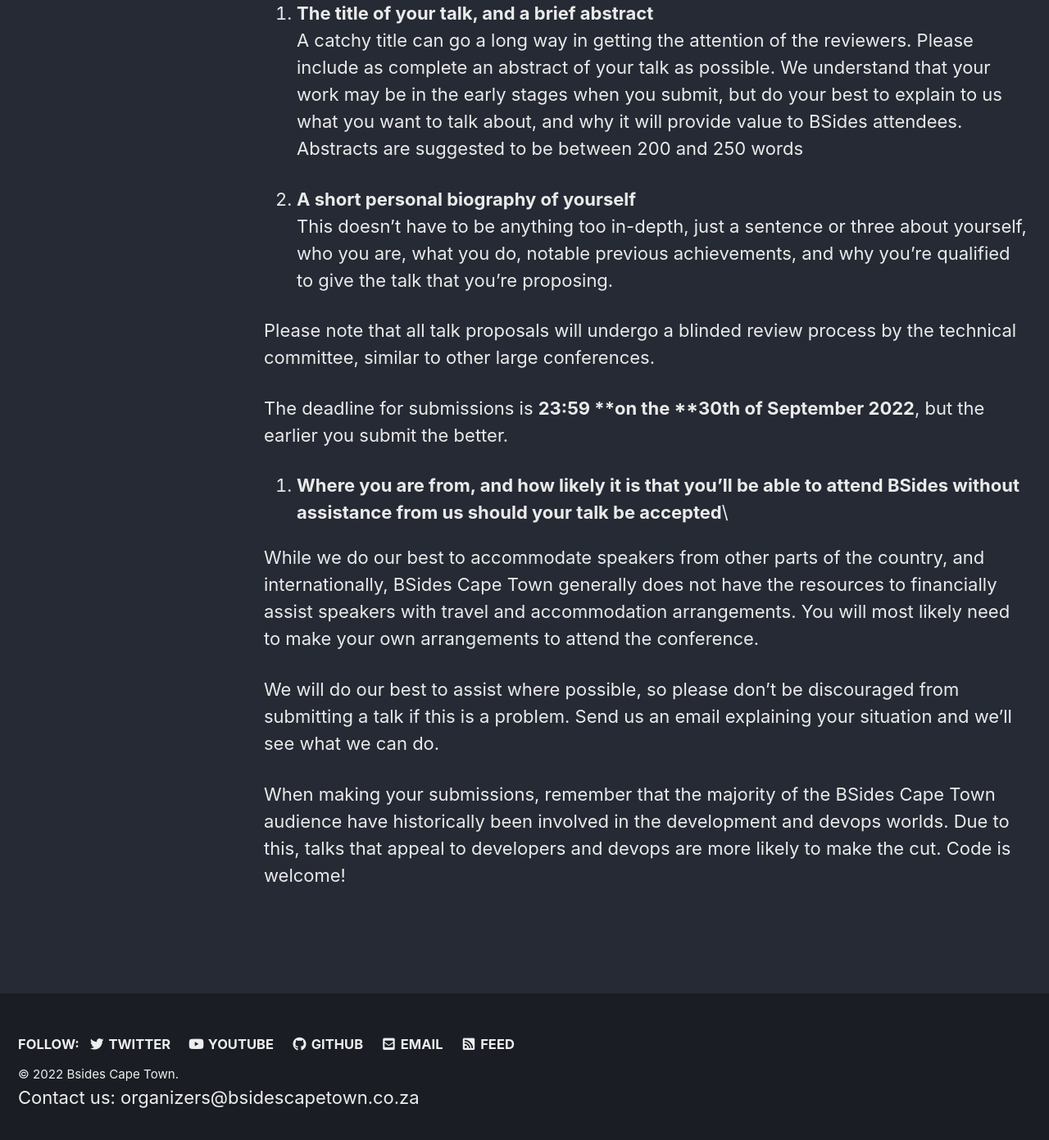
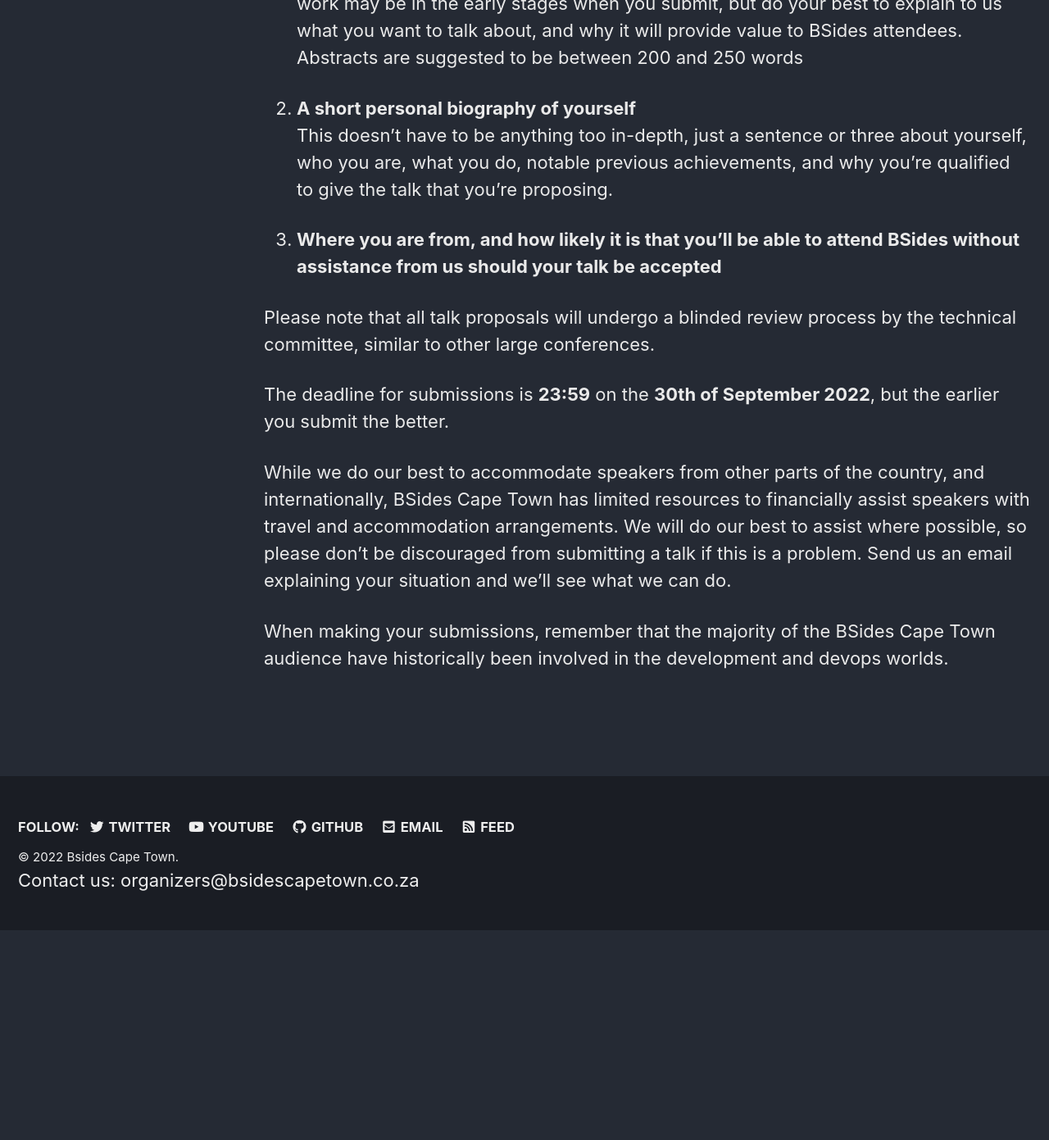
Before and after one commit to bsidescapetown/bsidescapetown.github.io, a Jekyll site: the page built from _pages/bsides-conf/2022-cfp.md, in a window 1280 px wide and 1400 px high, scrolled down 2435 px. Shown: the top 1391 px of the window at 82% size. Built offline with Jekyll 4.4.1, drawn with Linux system fonts in a browser that asks for light colours; cached includes are drawn as plain includes; comment, search, counter and statistics services are not loaded; after the commit the page ends 3570 px from its top, so only the background shows below that; some of the changed text lies outside the part shown.

Commit message:
cfp formatting changes

```diff
--- a/_pages/bsides-conf/2022-cfp.md
+++ b/_pages/bsides-conf/2022-cfp.md
@@ -7,18 +7,14 @@
 author_profile: false
 ---
 
-# Call for Papers
-
-## BSIDES CAPE TOWN CALL FOR PAPERS - 2022
-
 
 ## The CFP for BSides Cape Town 2022 is now OPEN
 
 
 # Theme: Hack From Home (HFH)
 
-**<span style="text-decoration:underline;">Overview \
-</span>**Our theme for 2022, ‘Hack From Home’, is hark back to the days of lockdowns and sitting at home. The theme is also a reflection of the brave new world or age of remote and being able to work from where you want to, rather than onsite visits for a meeting. Our theme is both a look back and look towards the future of infosec and hackers. It is undeniable that we have forever changed the way of the world, but what did and what will that world look like?
+<u>Overview: </u>
+Our theme for 2022, ‘Hack From Home’, is hark back to the days of lockdowns and sitting at home. The theme is also a reflection of the brave new world or age of remote and being able to work from where you want to, rather than onsite visits for a meeting. Our theme is both a look back and look towards the future of infosec and hackers. It is undeniable that we have forever changed the way of the world, but what did and what will that world look like?
 
 **We encourage talks from all over South Africa, as well as globally**, but this year we would especially like to encourage anyone to submit talk proposals, and to actively participate in the conference. The online team meetings and remote teams have made the world flatter and smaller so why shouldn’t our speakers originate from all corners of the world?
 
@@ -44,8 +40,8 @@
 The BSides team and members of the community are also able to mentor if you require some help in preparing.
 
 
-**<span style="text-decoration:underline;">Talk formats</span>**
-**_Standard talks_** with 45 minute time-slots (including questions) to take on a topic. These can  provide a mile­-wide; inch­-deep level of detail and will usually (if they strike interest) result in conversations with others outside of the main speaking room. Talks can also be more focused and provide a more detailed look at a particular area, e.g., a tool, technique, countermeasure, etc. They can also be somewhere in between as long as they will be interesting to our audience.
+**<u>Talk formats</u>**
+**_Standard talks_** with 45 minute time-slots (including questions) to take on a topic. These can  provide a mile-wide; inch-deep level of detail and will usually (if they strike interest) result in conversations with others outside of the main speaking room. Talks can also be more focused and provide a more detailed look at a particular area, e.g., a tool, technique, countermeasure, etc. They can also be somewhere in between as long as they will be interesting to our audience.
 
 **_Lightning talks_** with 5 minute time-slots will be held at the end of the day. These are very quick, very focused talks. These talks must be submitted to speaker ops before lunch time on the day of the conference.
 
@@ -60,17 +56,13 @@
 2. **A short personal biography of yourself**\
 This doesn’t have to be anything too in-depth, just a sentence or three about yourself, who you are, what you do, notable previous achievements, and why you’re qualified to give the talk that you’re proposing.
 
+3. **Where you are from, and how likely it is that you’ll be able to attend BSides without assistance from us should your talk be accepted**
 
 Please note that all talk proposals will undergo a blinded review process by the technical committee, similar to other large conferences.
 
-The deadline for submissions is **23:59 **on the **30th of September 2022**, but the earlier you submit the better.
+The deadline for submissions is **23:59** on the **30th of September 2022**, but the earlier you submit the better.
+
+While we do our best to accommodate speakers from other parts of the country, and internationally, BSides Cape Town has limited resources to financially assist speakers with travel and accommodation arrangements. We will do our best to assist where possible, so please don’t be discouraged from submitting a talk if this is a problem. Send us an email explaining your situation and we’ll see what we can do.
 
 
-3. **Where you are from, and how likely it is that you’ll be able to attend BSides without assistance from us should your talk be accepted**\
-
-While we do our best to accommodate speakers from other parts of the country, and internationally, BSides Cape Town generally does not have the resources to financially assist speakers with travel and accommodation arrangements. You will most likely need to make your own arrangements to attend the conference.
-
-We will do our best to assist where possible, so please don’t be discouraged from submitting a talk if this is a problem. Send us an email explaining your situation and we’ll see what we can do.
-
-
-When making your submissions, remember that the majority of the BSides Cape Town audience have historically been involved in the development and devops worlds. Due to this, talks that appeal to developers and devops are more likely to make the cut. Code is welcome!
+When making your submissions, remember that the majority of the BSides Cape Town audience have historically been involved in the development and devops worlds.
```
